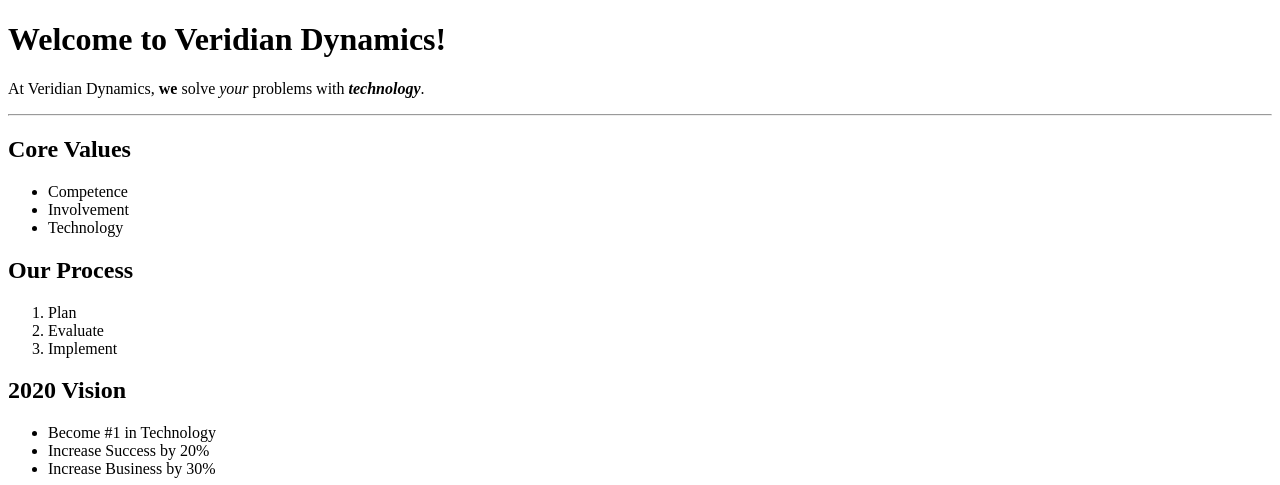
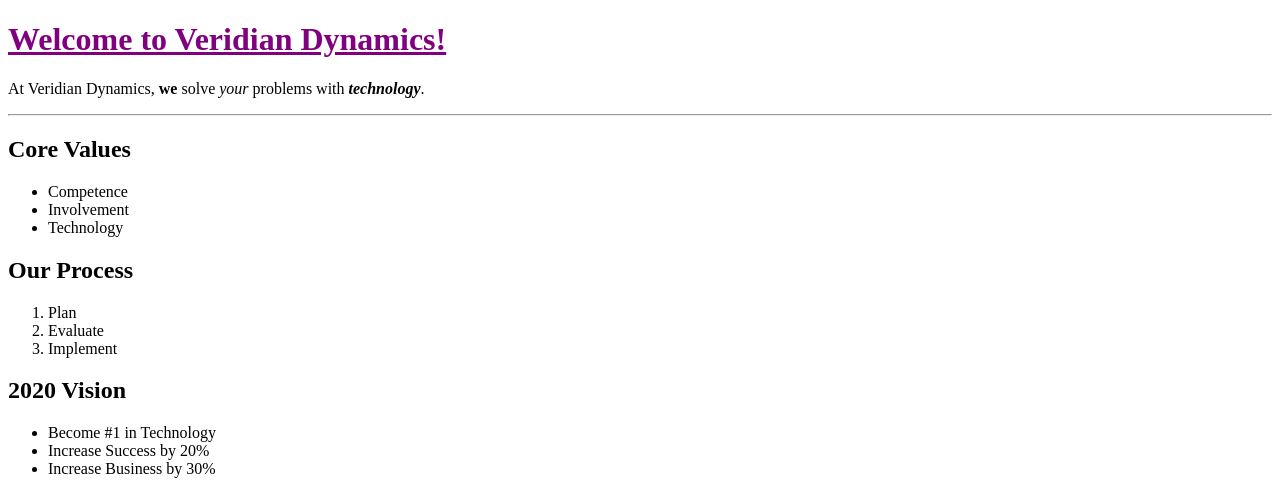
Before and after one commit to MilesRaker/codeup-web-exercises, a website: page welcome.html in a window 1280 px wide. Shown: the top 485 px of the page. Drawn offline with Linux system fonts and the light colour scheme.

Commit message:
Completed CSS I Introduction to CSS Exercises

```diff
--- /dev/null
+++ b/css/style.css
@@ -0,0 +1,7 @@
+
+.fancy-header {
+    color: purple;
+    text-decoration: underline;
+}
+
+/*styles "closer" to the element take precedent. "style" attributes override external css and embedded style sheets*/
--- a/welcome.html
+++ b/welcome.html
@@ -3,10 +3,11 @@
     <head>
         <meta charset="UTF-8">
         <title>Veridian Dynamics</title>
+        <link rel="stylesheet" href="css/style.css">
     </head>
     <body>
         <header id="TOP">
-            <h1>Welcome to Veridian Dynamics!</h1>
+            <h1 class="fancy-header" >Welcome to Veridian Dynamics!</h1>
             <p>At Veridian Dynamics, <b>we</b> solve <i>your</i> problems with <b><i>technology</i></b>.</p>
         </header>
         <hr>
```
